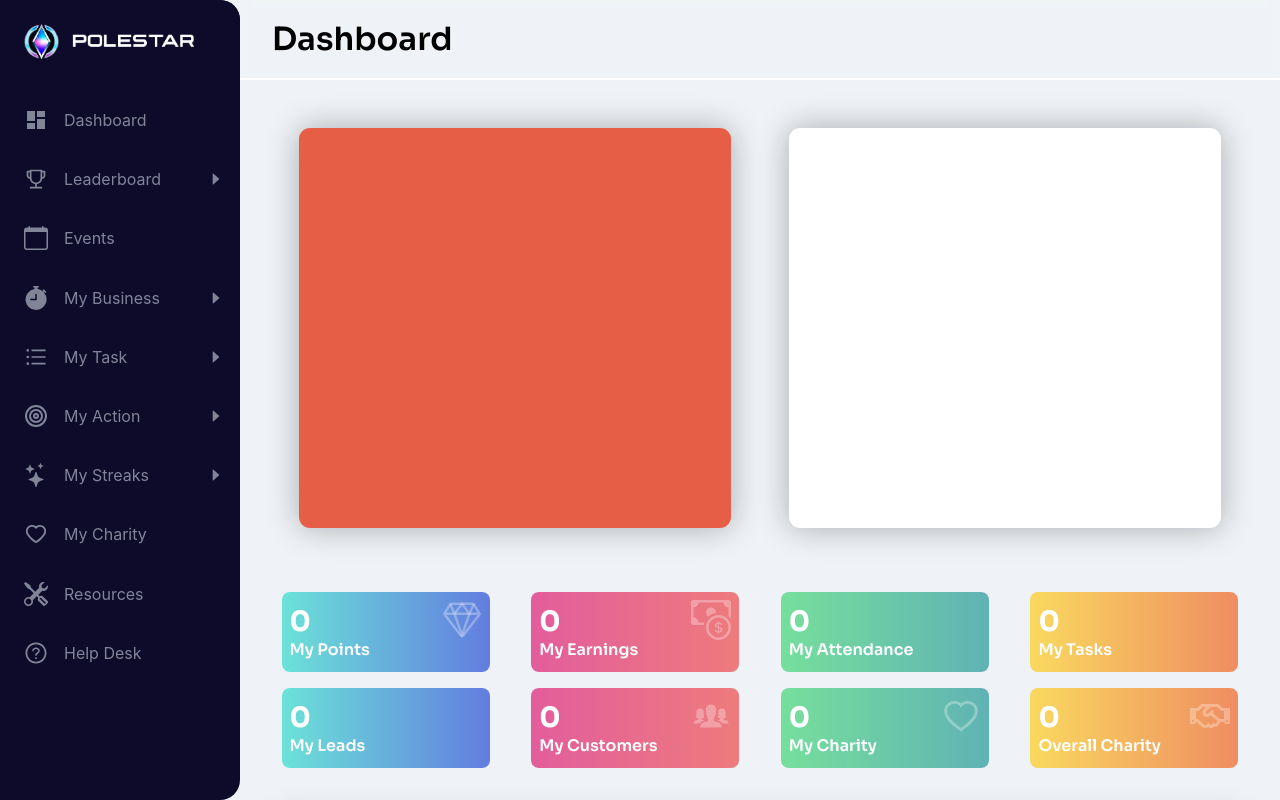
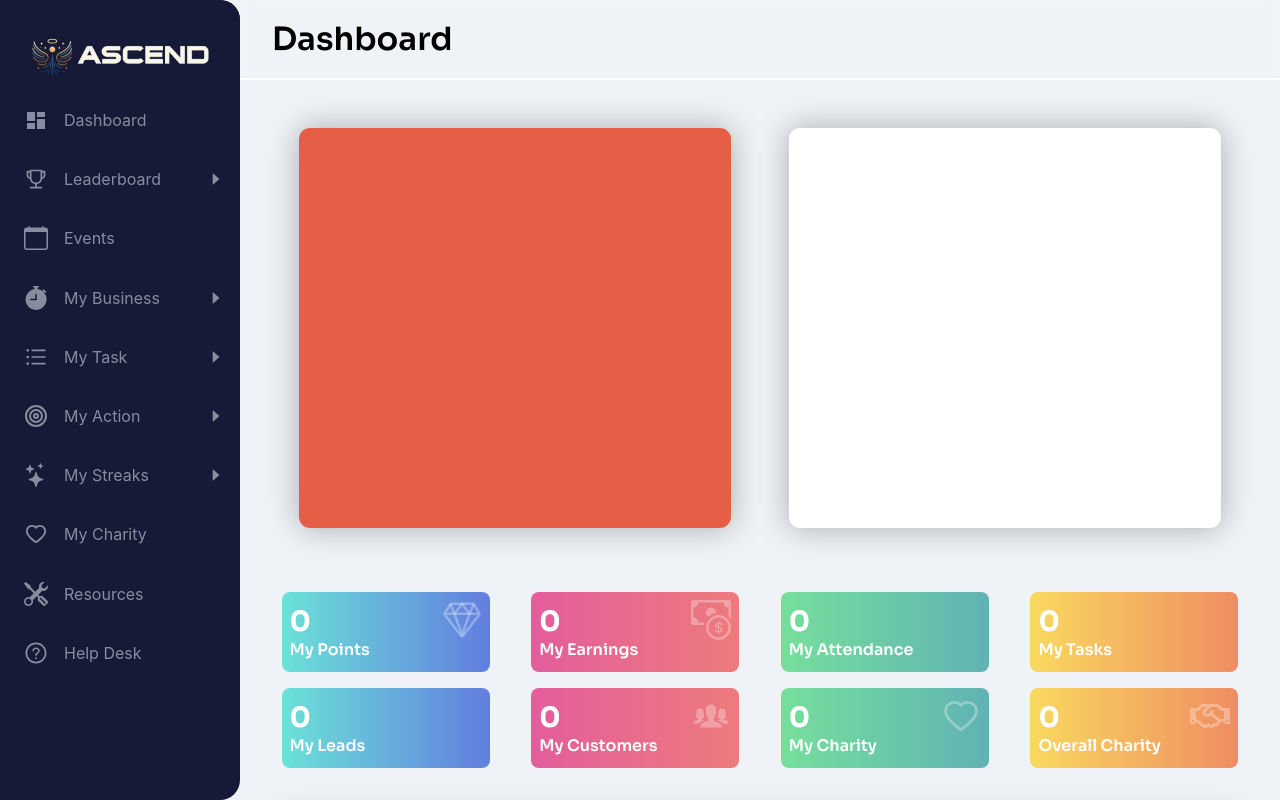
Before and after one commit to ashw-ani/Ascend-client, a React (Create React App) app: page / in a window 1280 px wide. Built offline with nearby package versions, Linux system fonts and the light colour scheme; some icons are missing.

Commit message:
changed logo

```diff
--- a/src/Components/Leaderboard/Leaderboard.js
+++ b/src/Components/Leaderboard/Leaderboard.js
@@ -1,15 +1,16 @@
-import React from 'react';
-import styles from './Leaderboard.module.css';
+import React from "react";
+import styles from "./Leaderboard.module.css";
 
-import Board from './body/Board.js';
-import Heading from './Header/Heading/Heading';
-import Header from './Header/Header';
-const colors = ['red', 'yellow', 'orange', 'magenta', 'cyan'];
+import Board from "./body/Board.js";
+import Heading from "./Header/Heading/Heading";
+import Header from "./Header/Header";
+const colors = ["red", "yellow", "orange", "magenta", "cyan"];
 
 const Leaderboard = () => {
   return (
     <div className={styles.leaderboard}>
-      <Header />
+      {/* <Header /> */}
+      <h1 className={styles.phone_heading}>Water Enthusiasts</h1>
       <Board />
     </div>
   );
--- a/src/Components/Leaderboard/Leaderboard.module.css
+++ b/src/Components/Leaderboard/Leaderboard.module.css
@@ -1,7 +1,21 @@
-@import url('https://fonts.googleapis.com/css2?family=Glory:wght@500;700&display=swap');
+@import url("https://fonts.googleapis.com/css2?family=Glory:wght@500;700&display=swap");
 
 .leaderboard {
   overflow-x: hidden;
   scroll-behavior: smooth;
   width: 100%;
+  display: flex;
+  flex-direction: column;
+  align-items: center;
+  font-weight: 500;
+  font-size: 1.2rem;
 }
+.phone_heading {
+  display: none;
+}
+@media screen and (max-width: 600px) {
+  .phone_heading {
+    display: block;
+    font-family: sora;
+  }
+}
--- a/src/Components/Leaderboard/body/Board.module.css
+++ b/src/Components/Leaderboard/body/Board.module.css
@@ -11,6 +11,6 @@
     justify-content: center;
     flex-direction: column;
     align-items: center;
-    margin-top: 9rem;
+    margin-top: 0rem;
   }
 }
--- a/src/Components/sidepanel/Sidepanel.js
+++ b/src/Components/sidepanel/Sidepanel.js
@@ -5,6 +5,7 @@ import { useState } from "react";
 
 import logotext from "../../assets/logo4.png";
 import mainlogo from "../../assets/logo2.png";
+import logo from "../../assets/logo.jpeg";
 
 import { MdDashboard } from "react-icons/md";
 import { AiOutlineTrophy } from "react-icons/ai";
@@ -34,6 +35,9 @@ const Sidepanel = (props) => {
   const onClickSubitem = () => {
     navigation.push("/leaderboard/water-enthusiasts");
   };
+  const onClickLogin = () => {
+    navigation.push("/login");
+  };
 
   const toggleLeaderboardHandler = () => {
     setLeaderboardState(!leaderboardState);
@@ -52,8 +56,9 @@ const Sidepanel = (props) => {
         <div className={styles.ham}></div>
       </div>
       <div className={styles.sidepanelhead}>
-        <img src={mainlogo} alt="logo" className={styles.mainlogo} />
-        <img src={logotext} alt="logo" className={styles.logotext} />
+        <img src={logo} alt="logo" className={styles.mainlogo} />
+        {/* <img src={mainlogo} alt="logo" className={styles.mainlogo} />
+        <img src={logotext} alt="logo" className={styles.logotext} /> */}
       </div>
       <div className={styles.sidepanelcontent}>
         <Sidepanelitem onClick={onClickDashboard}>
@@ -70,6 +75,7 @@ const Sidepanel = (props) => {
             <Sidepanelsubitem onClick={onClickSubitem}>
               Water Enthusiasts
             </Sidepanelsubitem>
+            <Sidepanelsubitem onClick={onClickLogin}>login</Sidepanelsubitem>
             <Sidepanelsubitem>scoreboard</Sidepanelsubitem>
             <Sidepanelsubitem>champions</Sidepanelsubitem>
             <Sidepanelsubitem>contests</Sidepanelsubitem>
--- a/src/Components/sidepanel/Sidepanel.module.css
+++ b/src/Components/sidepanel/Sidepanel.module.css
@@ -1,6 +1,6 @@
 .sidepanel {
   box-sizing: border-box;
-  background-color: rgb(13, 10, 42);
+  background-color: #161a37;
   width: 15rem;
   height: 100vh;
   border-radius: 0 1.25rem 1.25rem 0;
@@ -25,13 +25,13 @@
   align-items: center;
   padding: 1.5rem 1.5rem;
   position: fixed;
-  background-color: rgb(13, 10, 42);
+  background-color: #161a37;
   width: inherit;
   border-radius: 0 1.25rem 0 0;
   z-index: 1000;
 }
 .mainlogo {
-  width: 2.2rem;
+  width: 12rem;
   -webkit-font-smoothing: antialiased;
   -moz-osx-font-smoothing: grayscale;
   text-rendering: optimizeLegibility;
@@ -65,7 +65,7 @@
 .ham {
   width: 1.5rem;
   height: 2px;
-  background-color: black;
+  background-color: rgb(255, 255, 255);
 }
 
 @media screen and (max-width: 600px) {
@@ -88,7 +88,7 @@
   }
 
   .hamburger_menu {
-    background-color: rgb(0, 135, 252);
+    background-color: rgb(13, 10, 42);
     width: 2.5rem;
     height: 2.5rem;
     position: fixed;
```
Also changed, not shown: src/assets/logo.jpeg (added).
